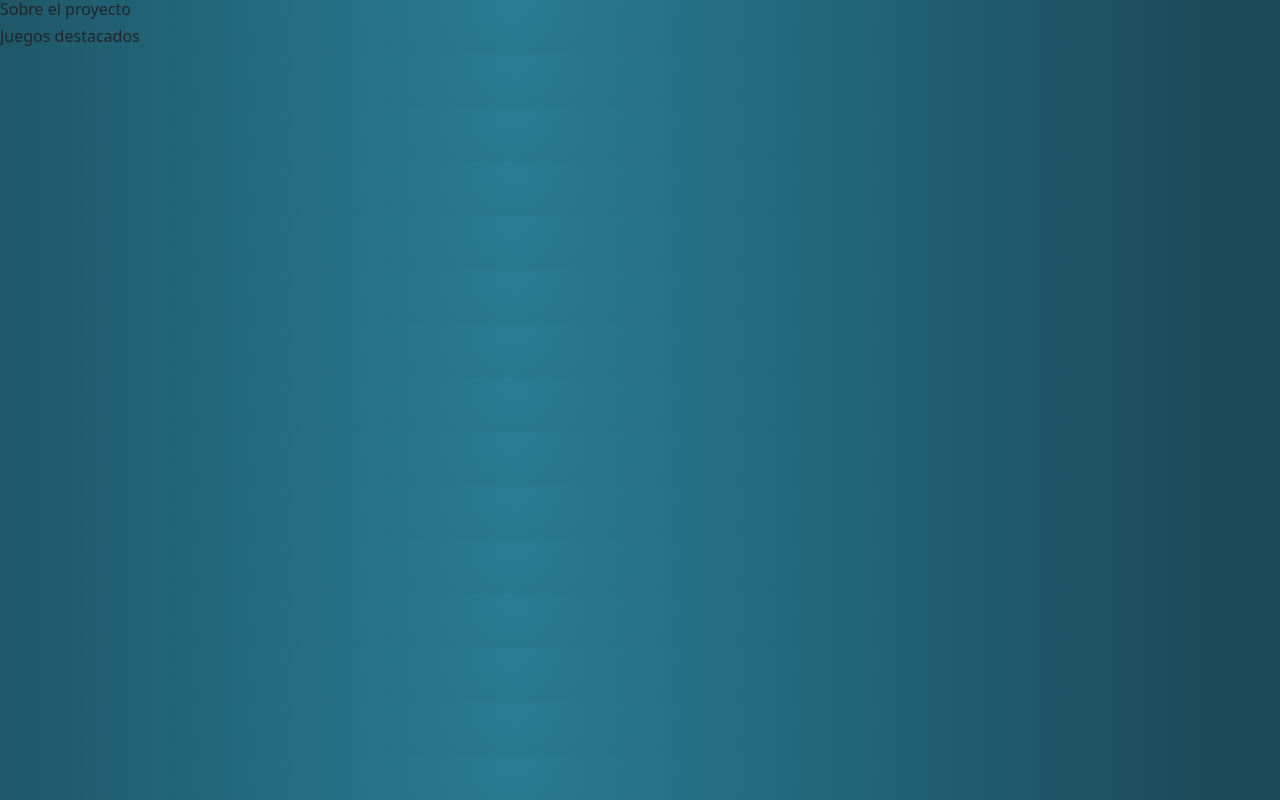
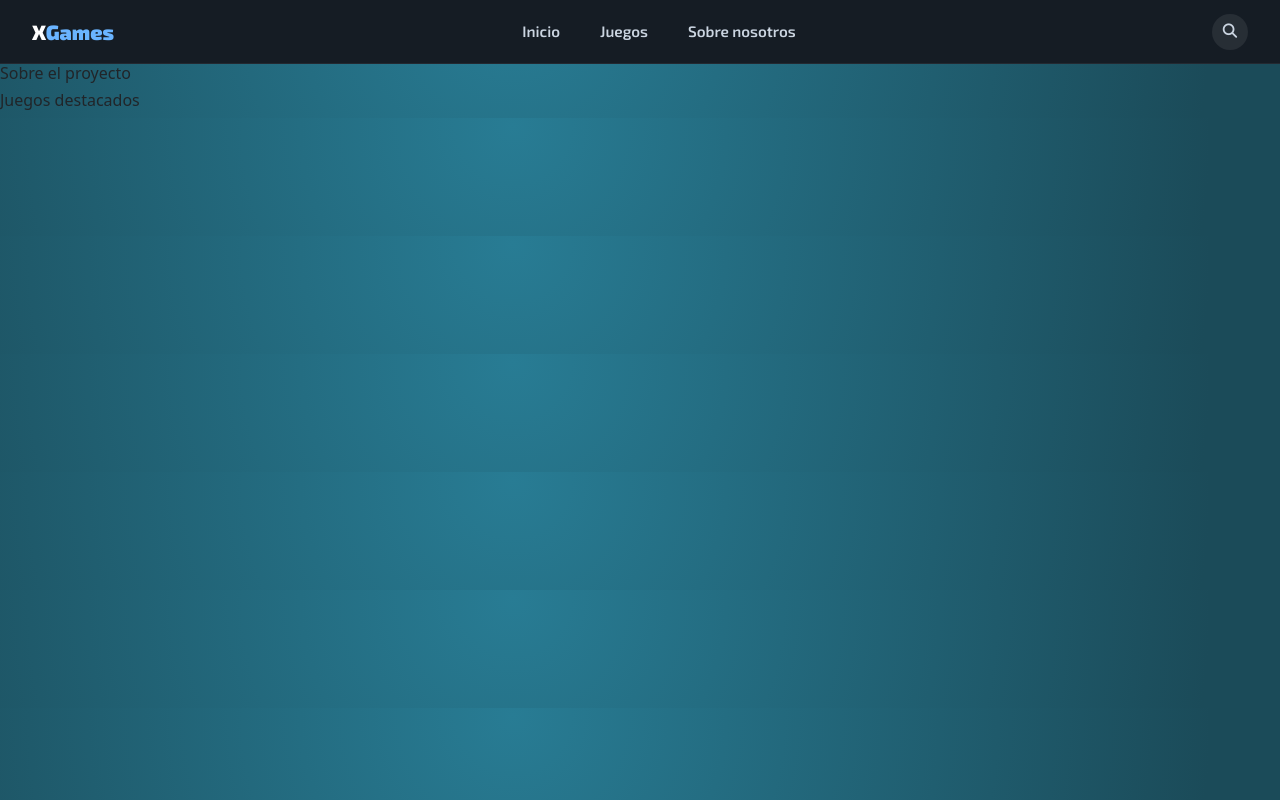
Before and after one commit to adrian120401/XGames, a React (Vite) app: page / in a window 1280 px wide. Built offline with nearby package versions, Linux system fonts and the light colour scheme.

Commit message:
updated app.jsx

```diff
--- a/src/App.jsx
+++ b/src/App.jsx
@@ -1,16 +1,15 @@
-import { useState } from 'react'
-import './App.css'
+import { useState } from "react";
+import "./App.css";
+import NavBar from "./components/NavBar";
 
 function App() {
-
-
   return (
     <>
       <div>
-  {/*NavBar */}
+        <NavBar />
       </div>
 
-<div className='heroSection'>
+      <div className="heroSection">
         <h6>Sobre el proyecto</h6>
         {/*Hero section here */}
       </div>
@@ -18,9 +17,8 @@ function App() {
         <h6>Juegos destacados</h6>
         {/*Carrousel here */}
       </div>
-
     </>
-  )
+  );
 }
 
-export default App
+export default App;
```
Lines whose indentation alone changed are shown as unchanged.
